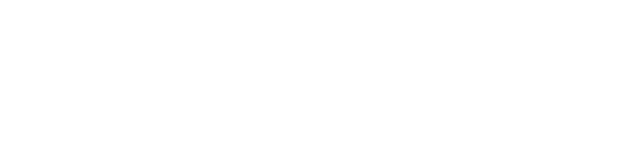
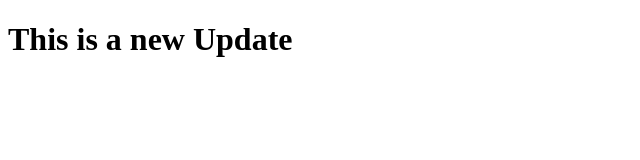
Before and after one commit to JohnCrisLanestosa/Testing3, a plain HTML site: page Index.html in a window 1280 px wide. Shown: the whole page, without its empty margins (0-640 px from the left). Drawn offline with Linux system fonts and the light colour scheme.

Commit message:
added message on index.html

```diff
--- a/Index.html
+++ b/Index.html
@@ -6,6 +6,8 @@
     <title>My Page</title>
 </head>
 <body>
-
+    <h1>
+        This is a new Update
+    </h1>
 </body>
 </html>
```
